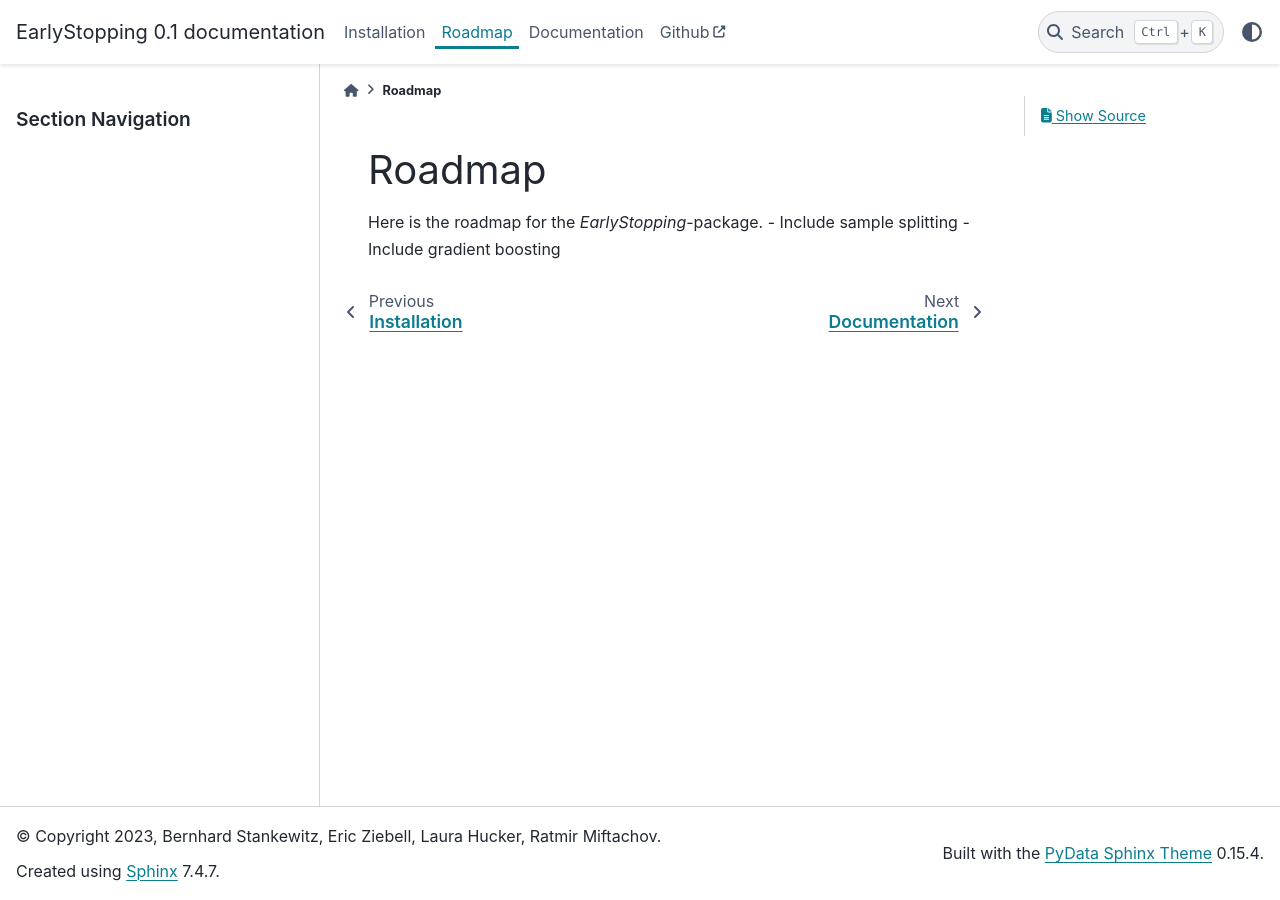
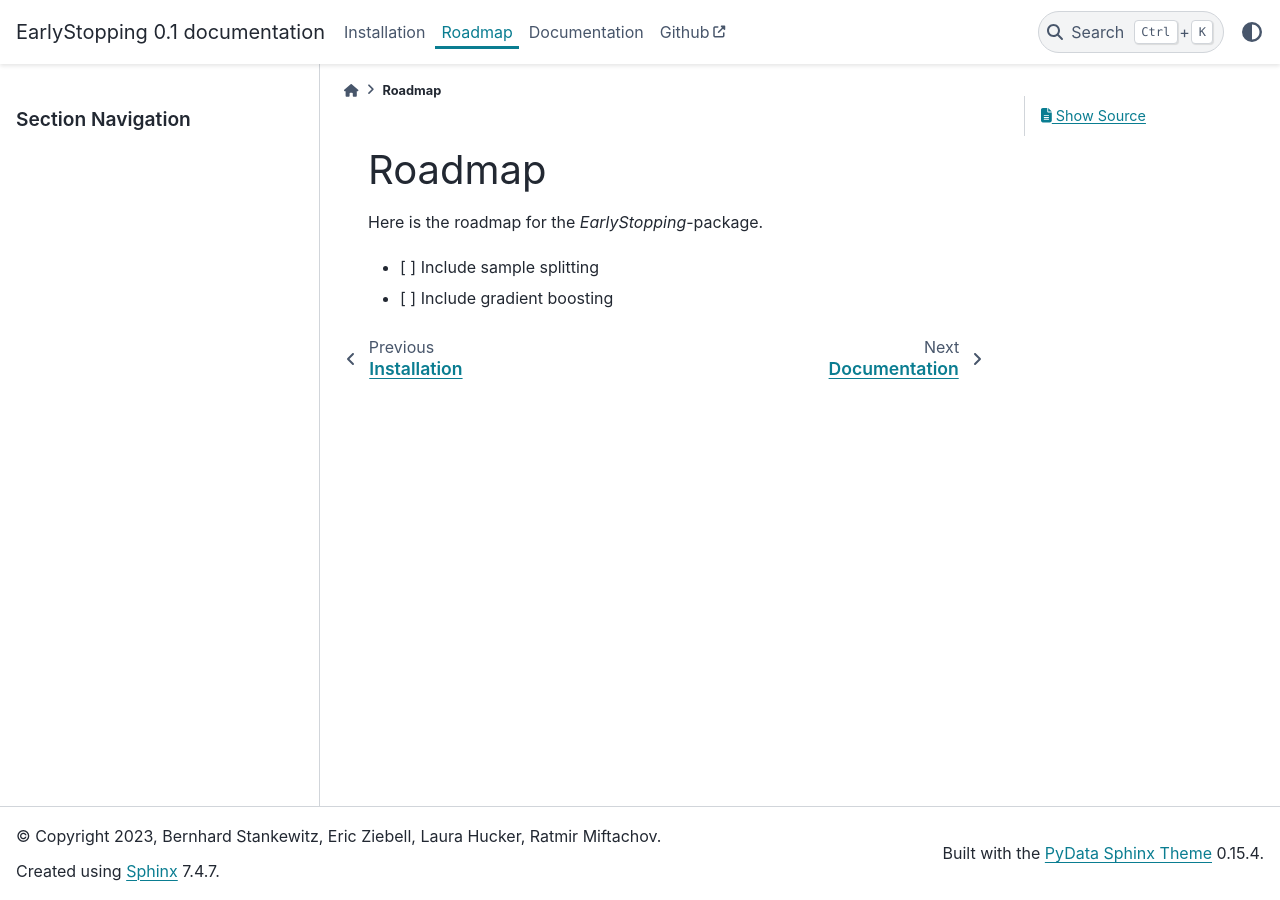
Before and after one commit to EarlyStop/EarlyStopping, a Sphinx documentation site: the page built from docs/source/classes/roadmap.rst, in a window 1280 px wide. Built offline with Sphinx 7.4.7 and the PyData theme 0.15.4, drawn with Linux system fonts in a browser that asks for light colours; pages that are not in the unit, such as notebooks, are missing from menus.

```diff
--- a/docs/source/classes/roadmap.rst
+++ b/docs/source/classes/roadmap.rst
@@ -1,5 +1,7 @@
 Roadmap
 ============
 Here is the roadmap for the *EarlyStopping*-package.
-- Include sample splitting
-- Include gradient boosting
+
+- [ ] Include sample splitting
+
+- [ ] Include gradient boosting
```
